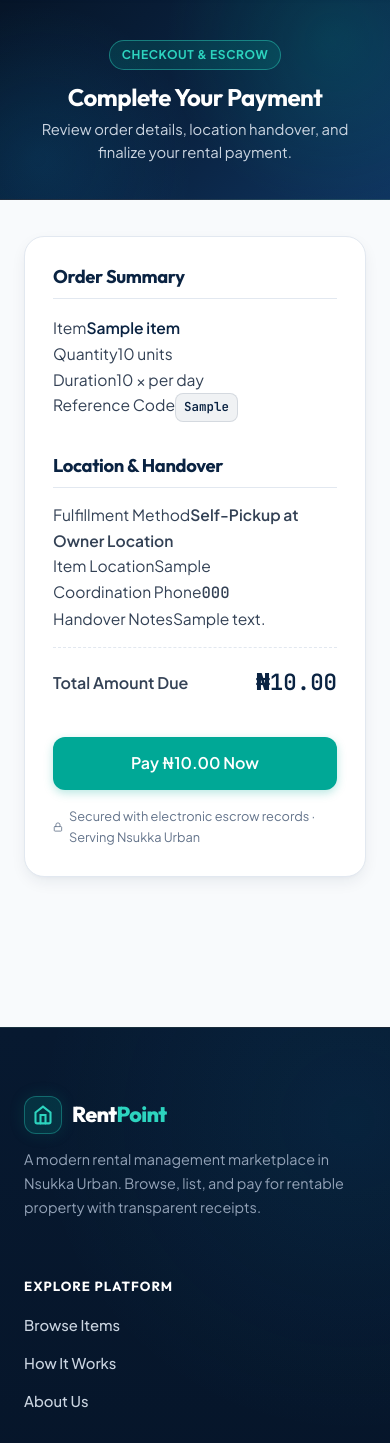
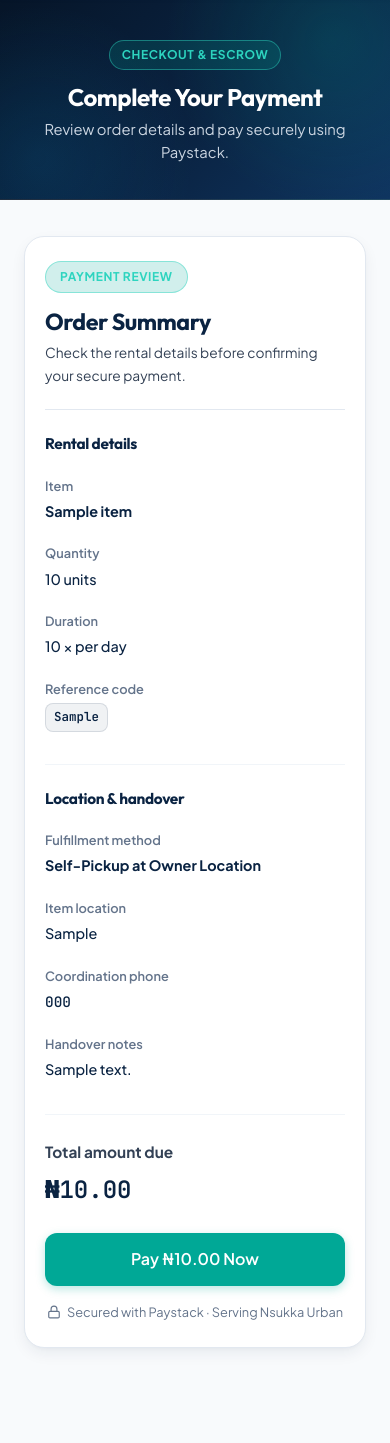
Before and after one commit to odibest7/rentpoint, a Django app: a page that uses transactions/templates/transactions/checkout.html in a window 390 px wide. Shown: the part 75-1518 px from the top of the page. Run offline with Django 5.2, Linux system fonts and the light colour scheme; a user stored in the database is signed in; tables that the repository leaves empty hold one stand-in row (values such as "Sample post"); some libraries are stand-ins or nearby versions.

Commit message:
payreciept

```diff
--- a/core/context_processors.py
+++ b/core/context_processors.py
@@ -9,6 +9,7 @@
         "PLATFORM_NAME": settings.PLATFORM_NAME,
         "PLATFORM_SERVICE_AREA": settings.PLATFORM_SERVICE_AREA,
         "PLATFORM_COMMISSION_PERCENT": settings.PLATFORM_COMMISSION_PERCENT,
+        "PAYSTACK_PUBLIC_KEY": settings.PAYSTACK_PUBLIC_KEY,
         "pending_withdrawals_count": WithdrawalRequest.objects.filter(
             status=WithdrawalRequest.Status.PENDING
         ).count(),
--- a/core/templates/core/how_it_works.html
+++ b/core/templates/core/how_it_works.html
@@ -5,7 +5,6 @@
   <div class="container" style="max-width: 760px;">
     <span class="eyebrow">How It Works</span>
     <h1 class="mt-0">Simple, Transparent Rentals</h1>
-    <p class="hero-lead" style="margin: 0 auto;">Browse items, pay securely online, and receive instant digital receipts in three straightforward steps.</p>
   </div>
 </div>
 
--- a/static/css/main.css
+++ b/static/css/main.css
@@ -1545,6 +1545,112 @@
   margin-bottom: 8px;
 }
 
+/* ---------- Checkout Summary ---------- */
+.checkout-card {
+  padding: 32px;
+  overflow: hidden;
+}
+
+.checkout-card-header {
+  padding-bottom: 22px;
+  border-bottom: 1px solid var(--color-border);
+}
+
+.checkout-card-header h2 {
+  margin-bottom: 6px;
+  color: var(--color-primary-navy);
+  font-size: 1.45rem;
+}
+
+.checkout-card-header p {
+  margin: 0;
+  font-size: 0.86rem;
+}
+
+.checkout-section {
+  padding: 24px 0;
+  border-bottom: 1px solid var(--color-border-subtle);
+}
+
+.checkout-section h3 {
+  margin: 0 0 14px;
+  color: var(--color-primary-navy);
+  font-size: 0.96rem;
+}
+
+.checkout-details {
+  display: grid;
+  gap: 4px;
+}
+
+.checkout-detail-row {
+  display: grid;
+  grid-template-columns: minmax(110px, 0.75fr) minmax(0, 1.25fr);
+  gap: 20px;
+  align-items: center;
+  min-height: 38px;
+}
+
+.checkout-label {
+  color: var(--color-ink-muted);
+  font-size: 0.8rem;
+  font-weight: 600;
+}
+
+.checkout-value {
+  min-width: 0;
+  color: var(--color-ink);
+  font-size: 0.9rem;
+  font-weight: 500;
+  overflow-wrap: anywhere;
+}
+
+.checkout-item-name,
+.checkout-value-emphasis {
+  color: var(--color-primary-navy);
+  font-weight: 700;
+}
+
+.checkout-detail-row-long {
+  align-items: start;
+  padding-top: 8px;
+}
+
+.checkout-total {
+  display: flex;
+  align-items: center;
+  justify-content: space-between;
+  gap: 16px;
+  padding: 24px 0;
+}
+
+.checkout-total span {
+  color: var(--color-ink-soft);
+  font-size: 0.96rem;
+  font-weight: 700;
+}
+
+.checkout-total strong {
+  color: var(--color-primary-navy);
+  font-size: 1.65rem;
+  font-weight: 800;
+}
+
+.checkout-payment-form {
+  width: 100%;
+}
+
+.checkout-security-note {
+  display: flex;
+  align-items: center;
+  justify-content: center;
+  gap: 6px;
+  margin-top: 16px;
+  color: var(--color-ink-muted);
+  font-size: 0.8rem;
+  text-align: center;
+}
+
 /* ---------- Forms & Inputs ---------- */
 .form-card {
   background: var(--color-surface);
@@ -1980,6 +2086,36 @@
 
 @media (max-width: 680px) {
 
+  .checkout-card {
+    padding: 24px 20px;
+  }
+
+  .checkout-detail-row {
+    grid-template-columns: 1fr;
+    gap: 3px;
+    align-items: start;
+    padding: 8px 0;
+  }
+
+  .checkout-value {
+    font-size: 0.9rem;
+  }
+
+  .checkout-total {
+    align-items: flex-start;
+    flex-direction: column;
+    gap: 6px;
+  }
+
+  .checkout-total strong {
+    font-size: 1.5rem;
+  }
+
+  .checkout-card .btn-lg {
+    min-height: 52px;
+    white-space: normal;
+  }
+
   main {
     overflow-x: clip;
   }
--- a/transactions/templates/transactions/checkout.html
+++ b/transactions/templates/transactions/checkout.html
@@ -6,54 +6,133 @@
   <div class="container" style="max-width: 580px;">
     <span class="eyebrow">Checkout &amp; Escrow</span>
     <h1 class="mt-0">Complete Your Payment</h1>
-    <p class="subtle" style="margin: 0 auto;">Review order details, location handover, and finalize your rental payment.</p>
+    <p class="subtle" style="margin: 0 auto;">Review order details and pay securely using Paystack.</p>
   </div>
 </div>
 
 <section class="container" style="padding-bottom:70px; max-width:560px;">
-  <div class="form-card" style="padding: 28px;">
-    <h3 class="mt-0" style="font-size: 1.15rem; border-bottom: 1px solid var(--color-border); padding-bottom: 10px; margin-bottom: 16px;">
-      Order Summary
-    </h3>
-
-    <div class="receipt-rows" style="padding:0 0 16px;">
-      <div class="receipt-row"><span>Item</span><span class="font-semibold" style="color:var(--color-primary-navy);">{{ transaction.item.name }}</span></div>
-      <div class="receipt-row"><span>Quantity</span><span>{{ transaction.quantity }} unit{{ transaction.quantity|pluralize }}</span></div>
-      <div class="receipt-row"><span>Duration</span><span>{{ transaction.duration }} &times; {{ transaction.item.get_price_unit_display }}</span></div>
-      <div class="receipt-row"><span>Reference Code</span><span class="badge-code">{{ transaction.reference }}</span></div>
+  <div class="form-card checkout-card">
+    <div class="checkout-card-header">
+      <span class="eyebrow">Payment review</span>
+      <h2 class="mt-0">Order Summary</h2>
+      <p>Check the rental details before confirming your secure payment.</p>
     </div>
 
-    <h3 style="font-size: 1.15rem; border-bottom: 1px solid var(--color-border); padding-bottom: 10px; margin: 16px 0 14px;">
-      Location &amp; Handover
-    </h3>
+    <section class="checkout-section" aria-labelledby="checkout-order-heading">
+      <h3 id="checkout-order-heading">Rental details</h3>
+      <div class="checkout-details">
+        <div class="checkout-detail-row"><span class="checkout-label">Item</span><span class="checkout-value checkout-item-name">{{ transaction.item.name }}</span></div>
+        <div class="checkout-detail-row"><span class="checkout-label">Quantity</span><span class="checkout-value">{{ transaction.quantity }} unit{{ transaction.quantity|pluralize }}</span></div>
+        <div class="checkout-detail-row"><span class="checkout-label">Duration</span><span class="checkout-value">{{ transaction.duration }} &times; {{ transaction.item.get_price_unit_display }}</span></div>
+        <div class="checkout-detail-row"><span class="checkout-label">Reference code</span><span class="checkout-value"><span class="badge-code">{{ transaction.reference }}</span></span></div>
+      </div>
+    </section>
 
-    <div class="receipt-rows" style="padding:0 0 16px;">
-      <div class="receipt-row"><span>Fulfillment Method</span><span class="font-semibold">{{ transaction.get_delivery_option_display }}</span></div>
-      <div class="receipt-row"><span>Item Location</span><span>{{ transaction.item.location }}</span></div>
+    <section class="checkout-section" aria-labelledby="checkout-handover-heading">
+      <h3 id="checkout-handover-heading">Location &amp; handover</h3>
+      <div class="checkout-details">
+        <div class="checkout-detail-row"><span class="checkout-label">Fulfillment method</span><span class="checkout-value checkout-value-emphasis">{{ transaction.get_delivery_option_display }}</span></div>
+        <div class="checkout-detail-row"><span class="checkout-label">Item location</span><span class="checkout-value">{{ transaction.item.location }}</span></div>
         {% if transaction.delivery_option == "delivery" and transaction.delivery_address %}
-        <div class="receipt-row"><span>Delivery Address</span><span>{{ transaction.delivery_address }}</span></div>
+          <div class="checkout-detail-row"><span class="checkout-label">Delivery address</span><span class="checkout-value">{{ transaction.delivery_address }}</span></div>
         {% endif %}
-      <div class="receipt-row"><span>Coordination Phone</span><span class="mono">{{ transaction.contact_phone|default:user.phone_number }}</span></div>
+        <div class="checkout-detail-row"><span class="checkout-label">Coordination phone</span><span class="checkout-value mono">{{ transaction.contact_phone|default:user.phone_number }}</span></div>
         {% if transaction.pickup_notes %}
-        <div class="receipt-row"><span>Handover Notes</span><span>{{ transaction.pickup_notes }}</span></div>
+          <div class="checkout-detail-row checkout-detail-row-long"><span class="checkout-label">Handover notes</span><span class="checkout-value">{{ transaction.pickup_notes }}</span></div>
         {% endif %}
       </div>
+    </section>
 
-    <div class="flex-between" style="padding:16px 0; border-top:1px dashed var(--color-border); margin-bottom:20px;">
-      <span class="font-semibold" style="font-size: 1rem;">Total Amount Due</span>
-      <span class="mono font-bold" style="font-size:1.4rem; color:var(--color-primary-navy);">₦{{ transaction.amount|floatformat:2 }}</span>
+    <div class="checkout-total" aria-label="Total amount due">
+      <span>Total amount due</span>
+      <strong class="mono">₦{{ transaction.amount|floatformat:2 }}</strong>
     </div>
 
-    <form method="post">
-      {% csrf_token %}
-      <button type="submit" class="btn btn-primary btn-block btn-lg">
+    <button id="paystack-pay-btn" type="button" class="btn btn-primary btn-block btn-lg">
       Pay ₦{{ transaction.amount|floatformat:2 }} Now
     </button>
-    </form>
-    <div style="display:flex; align-items:center; justify-content:center; gap:6px; margin-top:16px; color:var(--color-ink-muted); font-size:0.8rem;">
+
+    <div class="checkout-security-note">
       <svg width="14" height="14" viewBox="0 0 24 24" fill="none" stroke="currentColor" stroke-width="2" stroke-linecap="round"><rect width="18" height="11" x="3" y="11" rx="2" ry="2"/><path d="M7 11V7a5 5 0 0 1 10 0v4"/></svg>
-      Secured with electronic escrow records &middot; Serving {{ PLATFORM_SERVICE_AREA }}
+      Secured with Paystack &middot; Serving {{ PLATFORM_SERVICE_AREA }}
     </div>
   </div>
 </section>
 {% endblock %}
+
+{% block extra_scripts %}
+<script src="https://js.paystack.co/v1/inline.js"></script>
+<script>
+  document.addEventListener('DOMContentLoaded', function () {
+    const button = document.getElementById('paystack-pay-btn');
+    if (!button) return;
+
+    const publicKey = '{{ PAYSTACK_PUBLIC_KEY|escapejs }}';
+    const email = '{{ request.user.email|escapejs }}';
+    const amount = Math.round(parseFloat('{{ transaction.amount|floatformat:2 }}') * 100);
+    const reference = '{{ transaction.reference|escapejs }}';
+    const verifyUrl = '{% url "transactions:paystack_verify" %}';
+    const csrfToken = '{{ csrf_token }}';
+    const receiptUrl = '{% url "transactions:receipt" reference=transaction.reference %}';
+
+    button.addEventListener('click', function () {
+      if (!publicKey) {
+        alert('Paystack public key is missing. Add PAYSTACK_PUBLIC_KEY to your environment settings.');
+        return;
+      }
+
+      const handler = PaystackPop.setup({
+        key: publicKey,
+        email: email,
+        amount: amount,
+        currency: 'NGN',
+        ref: reference,
+        callback: function (response) {
+          const resolvedReference = response && response.reference ? response.reference : reference;
+
+          /*
+           * Keep the UX smooth by immediately showing the modal is processing, but
+           * only redirect to the receipt after the backend confirms the payment.
+           */
+          button.disabled = true;
+          button.textContent = 'Verifying payment...';
+
+          fetch(verifyUrl, {
+            method: 'POST',
+            headers: {
+              'Content-Type': 'application/x-www-form-urlencoded; charset=UTF-8',
+              'X-CSRFToken': csrfToken,
+            },
+            body: new URLSearchParams({ reference: resolvedReference })
+          })
+          .then(function (res) {
+            return res.json().then(function (payload) {
+              if (!res.ok) {
+                throw new Error(payload.message || 'Payment could not be verified. Please try again.');
+              }
+              return payload;
+            });
+          })
+          .then(function (payload) {
+            if (!payload || !payload.success || !payload.redirect_url) {
+              throw new Error(payload && payload.message ? payload.message : 'Payment could not be verified. Please try again.');
+            }
+
+            window.location.href = payload.redirect_url;
+          })
+          .catch(function (error) {
+            button.disabled = false;
+            button.textContent = 'Pay ₦{{ transaction.amount|floatformat:2 }} Now';
+            alert(error.message || 'Payment could not be verified. Please try again.');
+          });
+        },
+        onClose: function () {
+          console.info('Paystack payment modal closed without completing the payment.');
+        }
+      });
+
+      handler.openIframe();
+    });
+  });
+</script>
+{% endblock %}
--- a/transactions/urls.py
+++ b/transactions/urls.py
@@ -8,5 +8,7 @@
     path("mine/", views.my_transactions, name="my_transactions"),
     path("rent/<slug:slug>/", views.start_rental, name="start_rental"),
     path("checkout/<str:reference>/", views.checkout, name="checkout"),
+    path("paystack/verify/", views.paystack_verify, name="paystack_verify"),
+    path("paystack/callback/", views.paystack_callback, name="paystack_callback"),
     path("receipt/<str:reference>/", views.receipt, name="receipt"),
 ]
--- a/transactions/views.py
+++ b/transactions/views.py
@@ -1,11 +1,15 @@
+import logging
 from decimal import Decimal
 
 from django.conf import settings
 from django.contrib import messages
 from django.contrib.auth.decorators import login_required
 from django.db import transaction as db_transaction
+from django.http import JsonResponse
 from django.shortcuts import get_object_or_404, redirect, render
+from django.urls import reverse
 from django.utils import timezone
+from django.views.decorators.http import require_GET, require_POST
 
 from listings.models import Item
 from wallet.models import Wallet
@@ -13,6 +17,8 @@
 from .forms import RentalRequestForm
 from .models import Transaction
 from .services import get_gateway
+
+logger = logging.getLogger(__name__)
 
 
 @login_required
@@ -75,23 +81,37 @@
     if transaction.status == Transaction.Status.PAID:
         return redirect("transactions:receipt", reference=transaction.reference)
 
-    if request.method == "POST":
-        gateway = get_gateway()
-        result = gateway.charge(
-            amount=transaction.amount,
-            email=request.user.email,
-            reference=transaction.reference,
-        )
-        if result.success:
-            _mark_transaction_paid(transaction, gateway.provider_name, result.provider_reference)
-            messages.success(request, "Payment successful. Your receipt is ready below.")
-            return redirect("transactions:receipt", reference=transaction.reference)
+    return render(request, "transactions/checkout.html", {"transaction": transaction})
 
-        transaction.status = Transaction.Status.FAILED
-        transaction.save(update_fields=["status"])
-        messages.error(request, "The payment could not be completed. Please try again.")
 
-    return render(request, "transactions/checkout.html", {"transaction": transaction})
+@require_POST
+@login_required
+def paystack_verify(request):
+    reference = request.POST.get("reference") or request.GET.get("reference")
+    if not reference:
+        return JsonResponse({"success": False, "message": "Missing payment reference."}, status=400)
+
+    transaction = get_object_or_404(Transaction, reference=reference, customer=request.user)
+    if transaction.status == Transaction.Status.PAID:
+        return JsonResponse({"success": True, "redirect_url": reverse("transactions:receipt", args=[transaction.reference])})
+
+    gateway = get_gateway()
+    result = gateway.verify(reference)
+    if result.success:
+        _mark_transaction_paid(transaction, gateway.provider_name, result.provider_reference)
+        return JsonResponse({"success": True, "redirect_url": reverse("transactions:receipt", args=[transaction.reference])})
+
+    logger.error(
+        "Paystack verification failed via AJAX for transaction=%s gateway=%s provider_reference=%s message=%s",
+        transaction.reference,
+        gateway.provider_name,
+        result.provider_reference,
+        result.message,
+    )
+    # A failed verification can be a transient provider or network error.
+    # Keep the order pending so the customer can retry instead of turning a
+    # successfully paid Paystack transaction into a terminal failed state.
+    return JsonResponse({"success": False, "message": result.message}, status=400)
 
 
 def _mark_transaction_paid(transaction, provider_name, provider_reference):
@@ -115,6 +135,34 @@
         wallet, _created = Wallet.objects.get_or_create(owner=transaction.owner)
         wallet.credit(owner_earning)
 
+
+@require_GET
+def paystack_callback(request):
+    reference = request.GET.get("reference") or request.GET.get("trxref")
+    transaction = get_object_or_404(Transaction, reference=reference)
+    if transaction.status == Transaction.Status.PAID:
+        return redirect("transactions:receipt", reference=transaction.reference)
+
+    gateway = get_gateway()
+    if gateway.provider_name != "paystack":
+        messages.error(request, "Paystack callback received while Paystack is not the active gateway.")
+        return redirect("transactions:checkout", reference=transaction.reference)
+
+    result = gateway.verify(reference)
+    if result.success:
+        _mark_transaction_paid(transaction, gateway.provider_name, result.provider_reference)
+        messages.success(request, "Payment verified successfully. Your receipt is ready below.")
+        return redirect("transactions:receipt", reference=transaction.reference)
+
+    logger.error(
+        "Paystack verification failed for transaction=%s gateway=%s provider_reference=%s message=%s",
+        transaction.reference,
+        gateway.provider_name,
+        result.provider_reference,
+        result.message,
+    )
+    messages.error(request, f"Paystack could not verify this payment: {result.message}")
+    return redirect("transactions:checkout", reference=transaction.reference)
 
 @login_required
 def receipt(request, reference):
```
Also changed, not shown: config/settings.py (+14 -8 lines), docs/RUNBOOK.md (+32 -41 lines), transactions/services.py (+76 -57 lines), 1 other file. Lines whose indentation alone changed are shown as unchanged.
